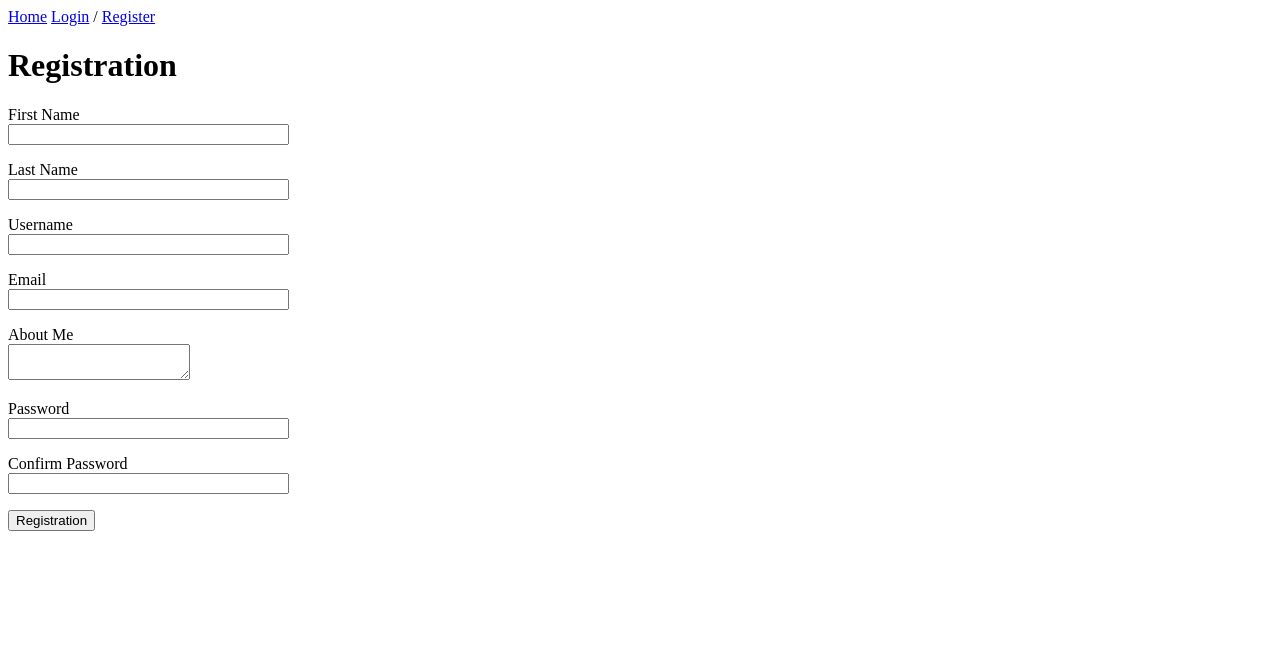
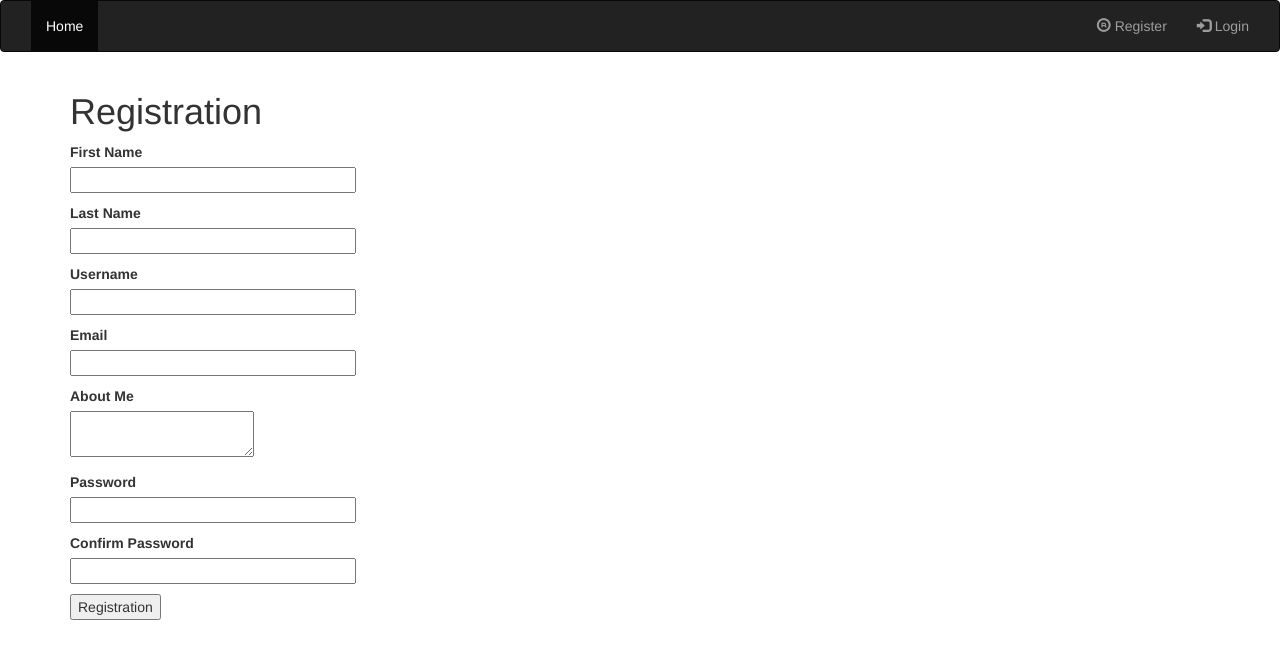
Before and after one commit to andryraw/pySite, a Flask app: page /register in a window 1280 px wide. Shown: the top 659 px of the page. Run offline with Flask 3, Linux system fonts and the light colour scheme; some libraries are stand-ins or nearby versions.

Commit message:
add bootstrap base template

```diff
--- a/app/templates/base.html
+++ b/app/templates/base.html
@@ -1,23 +1,47 @@
 <!DOCTYPE html>
 <html lang="en">
 <head>
+    <title>{{ title }}</title>
     <meta charset="UTF-8">
-    <title>{{ title }}</title>
-    <!-- navbar -->
-    <div>
-        <a href="{{ url_for('index') }}">Home</a>
-        {% if current_user.is_anonymous %}
-            <a href="{{ url_for('login') }}">Login</a> /
-            <a href="{{ url_for('register') }}">Register</a>
-        {% else %}
-            <a href="{{ url_for('edit_profile') }}">Edit</a>
-            <a href="{{ url_for('logout') }}">Logout</a>
-        {% endif %}
-    </div>
+    <meta name="viewport" content="width=device-width, initial-scale=1">
+    <link rel="stylesheet" href="https://maxcdn.bootstrapcdn.com/bootstrap/3.4.1/css/bootstrap.min.css">
+    <script src="https://ajax.googleapis.com/ajax/libs/jquery/3.6.3/jquery.min.js"></script>
+    <script src="https://maxcdn.bootstrapcdn.com/bootstrap/3.4.1/js/bootstrap.min.js"></script>
 </head>
 <body>
-    <!-- flash messages -->
-    <div>
+    <!-- navbar -->
+    {% block navbar %}
+    <nav class="navbar navbar-inverse">
+        <div class="container-fluid">
+            <div class="navbar-header">
+                <button type="button" class="navbar-toggle" data-toggle="collapse" data-target="#myNavbar">
+                    <span class="icon-bar"></span>
+                    <span class="icon-bar"></span>
+                    <span class="icon-bar"></span>
+                </button>
+            </div>
+            <div class="collapse navbar-collapse" id="myNavbar">
+                <ul class="nav navbar-nav">
+                    <li class="active"><a href="{{ url_for('index') }}">Home</a></li>
+                    {% if not current_user.is_anonymous %}
+                        <li><a href="{{ url_for('edit_profile') }}">Edit</a></li>
+                    {% endif %}
+                </ul>
+                <ul class="nav navbar-nav navbar-right">
+                    {% if current_user.is_anonymous %}
+                        <li><a href="{{ url_for('register') }}"><span class="glyphicon glyphicon-registration-mark"></span> Register</a></li>
+                        <li><a href="{{ url_for('login') }}"><span class="glyphicon glyphicon-log-in"></span> Login</a></li>
+                    {% else %}
+                        <li><a href="{{ url_for('logout') }}"><span class="glyphicon glyphicon-log-out"></span> Logout</a></li>
+                    {% endif %}
+                </ul>
+            </div>
+        </div>
+    </nav>
+    {% endblock %}
+    {% block base_content %}
+    <div class="container">
+        <!-- flash messages -->
         {% with messages = get_flashed_messages() %}
             {% if messages %}
                 <ul>
@@ -27,7 +51,8 @@
                 </ul>
             {% endif %}
         {% endwith %}
+        {% block content %}{% endblock %}
     </div>
-    {% block content %}{% endblock %}
+    {% endblock %}
 </body>
 </html>
```
